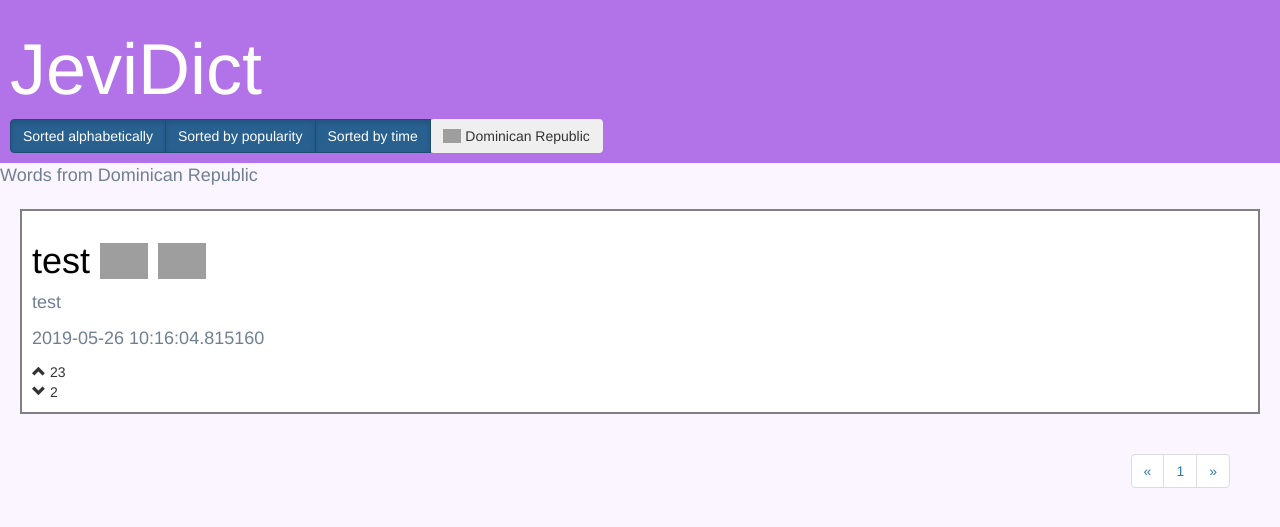
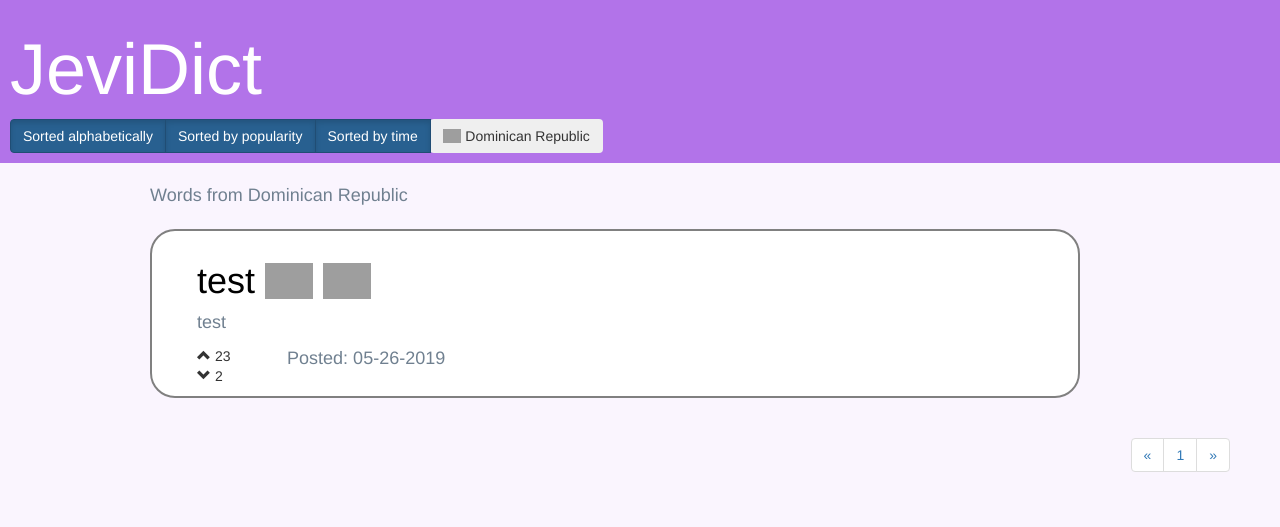
Before and after one commit to dfamilia33/Language_Project, a Flask app: page /by_Country/DO/1 in a window 1280 px wide. Shown: the top 527 px of the page. Run offline with Flask 2, Linux system fonts and the light colour scheme; data comes from the database, SQL or seed files in the repository; both versions use the stored data as it was after the commit; some libraries are stand-ins or nearby versions; grey boxes are pictures that could not be loaded.

Commit message:
CSS Facelift

```diff
--- a/app/static/style.css
+++ b/app/static/style.css
@@ -20,11 +20,31 @@ body {
 	background: #FAF5FE;
 }
 
+#statement{
+	margin-left: 150px;
+	margin-top: 20px;
+	margin-bottom: 20px;
+}
+
+#timespan{
+	margin-left: 15px;
+	color: slategray;
+	font-size: 18px;
+}
+
 .post-border{
 	border-width: 2px;
 	border-style: solid;
 	border-color: grey;
-	margin: 20px;
+	margin-bottom: 20px;
+	margin-left: 150px;
+	margin-right: 200px;
+	min-width: 500px;
+	border-radius: 25px;
+
+}
+.post-border > * {
+	margin-left: 20px;
 
 }
 .post-back{
--- a/app/templates/content.html
+++ b/app/templates/content.html
@@ -2,7 +2,7 @@
 
 {% block content %}
 
-	<p>{{para}}</p>
+	<p id = "statement" >{{para}}</p>
 
 	{% for post in postlist %}
 		<div class = "post-border post-back" data-post_id = {{post.id}}>
--- a/app/templates/country.html
+++ b/app/templates/country.html
@@ -2,10 +2,12 @@
 
 {% block content %}
 
-	<p data-cntry = "true" data-abrev = '{{abrev.lower()}}' data-full_cntry ='{{name_of_country}}' >Words from {{name_of_country}}</p>
+	<p id = "statement" data-cntry = "true" data-abrev = '{{abrev.lower()}}' data-full_cntry ='{{name_of_country}}' >Words from {{name_of_country}}</p>
 
 	{% for post in postlist %}
 		<div class = "post-border post-back" data-post_id = {{post.id}}>
+			<div class="row">
+				<div class = "col-md-12">
 					<h3>{{post.word}}
 
 						{% for ctry in post.countries %}
@@ -13,17 +15,32 @@
 						{% endfor %}
 
 					</h3>
+				</div>
+			</div>
 
+			<div class="row">
+				<div class = "col-md-12">
 					<p>{{post.definition}}</p>
-			<p>{{post.timestamp}}</p>
+				</div>
+			</div>
 
-				<div>
+
+			<div class="row">
+				<div class = "col-lg-1 col-md-2 col-sm-2 col-xs-2">
+
 					<span class="glyphicon glyphicon-chevron-up" id = "up_{{post.id}}" data-postid = {{post.id}} data-state = "down" onclick="upvote(this)"> </span><span id = "uptext_{{post.id}}"> {{post.upvotes}}</span>
+
+					<br>
+
+					<span class="glyphicon glyphicon-chevron-down" id = "down_{{post.id}}" data-postid = {{post.id}} data-state = "down" onclick="downvote(this)"></span><span id = "downtext_{{post.id}}"> {{post.downvotes}}</span>
 
 				</div>
 
-				<div>
-					<span class="glyphicon glyphicon-chevron-down" id = "down_{{post.id}}" data-postid = {{post.id}} data-state = "down" onclick="downvote(this)"></span><span id = "downtext_{{post.id}}"> {{post.downvotes}}</span>
+				<div class = "col-md-6 col-xs-6" id = "timespan">
+						Posted: {{post.timestamp[5:10]}}-{{post.timestamp[:4]}}
+				</div>
+
+
 			</div>
 
 
@@ -58,4 +75,6 @@
 
 
 
+
+
 {% endblock %}
```
Also changed, not shown: app/app.db, 1 other file. Lines whose indentation alone changed are shown as unchanged.
